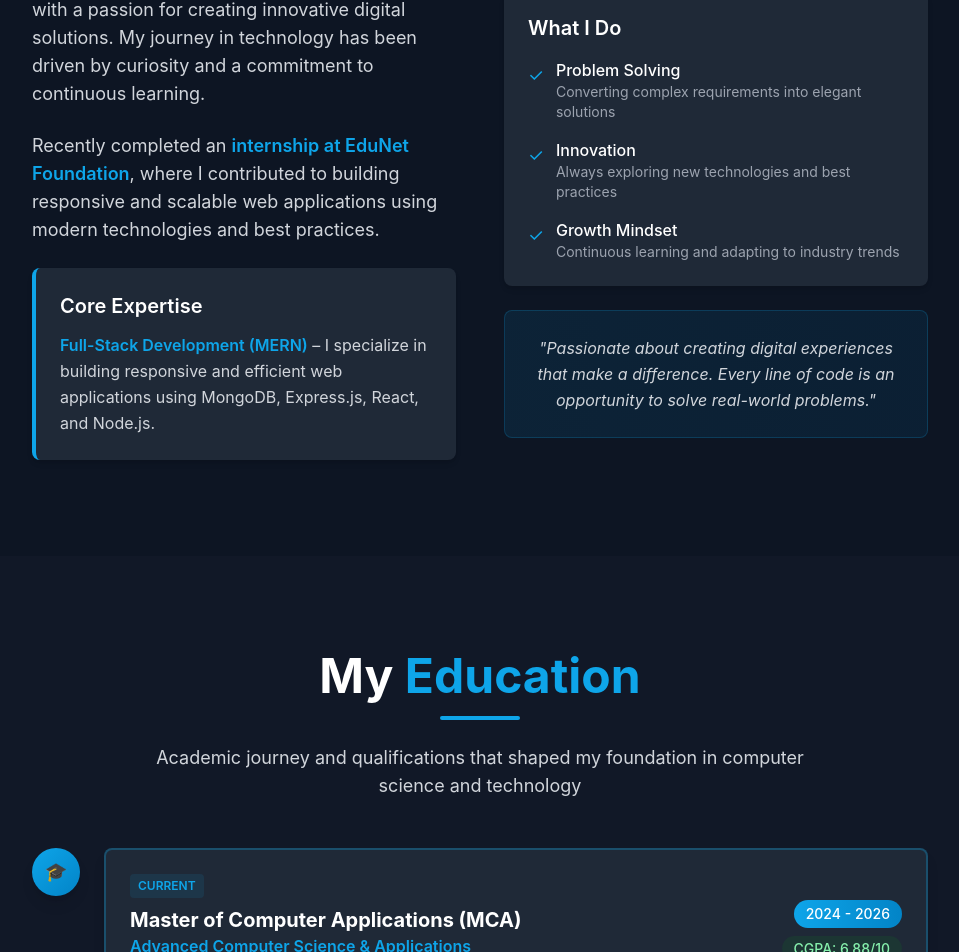
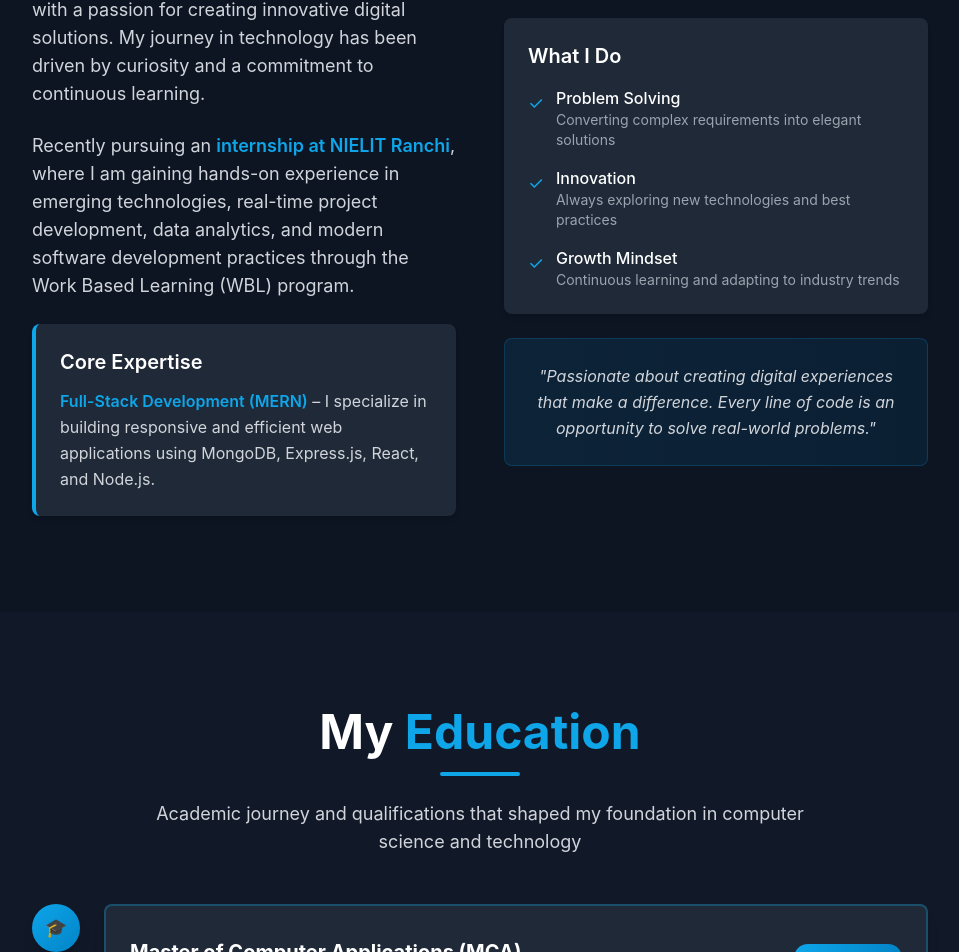
Before and after one commit to rahulrajak05/Rajak-Portfolio, a React (Vite) app: page / in a window 1280 px wide. Shown: the part 1097-2049 px from the top of the page, without its empty margins (160-1119 px from the left). Built offline with nearby package versions, Linux system fonts and the light colour scheme.

Commit message:
add few changes

```diff
--- a/src/components/About.tsx
+++ b/src/components/About.tsx
@@ -60,7 +60,7 @@ export default function About() {
                 variants={itemVariants}
                 className="text-base sm:text-lg text-gray-700 dark:text-gray-300 leading-relaxed"
               >
-                Recently completed an <span className="font-semibold text-primary">internship at EduNet Foundation</span>, where I contributed to building responsive and scalable web applications using modern technologies and best practices.
+                Recently pursuing an <span className="font-semibold text-primary">internship at NIELIT Ranchi</span>, where I am gaining hands-on experience in emerging technologies, real-time project development, data analytics, and modern software development practices through the Work Based Learning (WBL) program.
               </motion.p>
 
               <motion.div
--- a/src/components/Education.tsx
+++ b/src/components/Education.tsx
@@ -78,7 +78,7 @@ export default function Education() {
                     <div className="flex flex-col lg:flex-row lg:items-center lg:justify-between mb-4">
                       <div>
                         <div className="flex items-center space-x-2 mb-2">
-                          <span className="bg-primary/10 text-primary px-2 py-1 rounded text-xs font-semibold">CURRENT</span>
+                          {/* <span className="bg-primary/10 text-primary px-2 py-1 rounded text-xs font-semibold">CURRENT</span> */}
                         </div>
                         <h3 className="text-xl font-bold text-gray-900 dark:text-white">
                           Master of Computer Applications (MCA)
--- a/src/components/Projects.tsx
+++ b/src/components/Projects.tsx
@@ -2,6 +2,7 @@
 import p1 from '../assets/p1.png';
 import p3 from '../assets/p3.png';
 import p4 from '../assets/p4.png';
+import p6 from '../assets/p6.png';
 import { motion } from 'framer-motion';
 
 type Project = {
@@ -17,6 +18,18 @@ type Project = {
 
 const projects: Project[] = [
 
+{
+  title: 'IPL 2026 Winner Prediction System',
+  // associated: 'Pondicherry University',
+
+  description: 'A Machine Learning and Data Analytics based web application that analyzes IPL historical data (2008–2024) to predict match outcomes and forecast the IPL 2026 winner using advanced predictive models and interactive visualizations.',
+
+  tags: [
+    'Python', 'Pandas','NumPy', 'Matplotlib','Seaborn', 'Scikit-learn','XGBoost','LightGBM','Streamlit','Machine Learning'],
+  image: p6,
+  github: 'https://github.com/rahulrajak05/ipl-prediction-',
+  status: 'completed'
+},
 {
   title: 'Smart Vote – Online Election Management System',
   associated: 'Pondicherry University',
```
Also changed, not shown: src/assets/p6.png (added).
